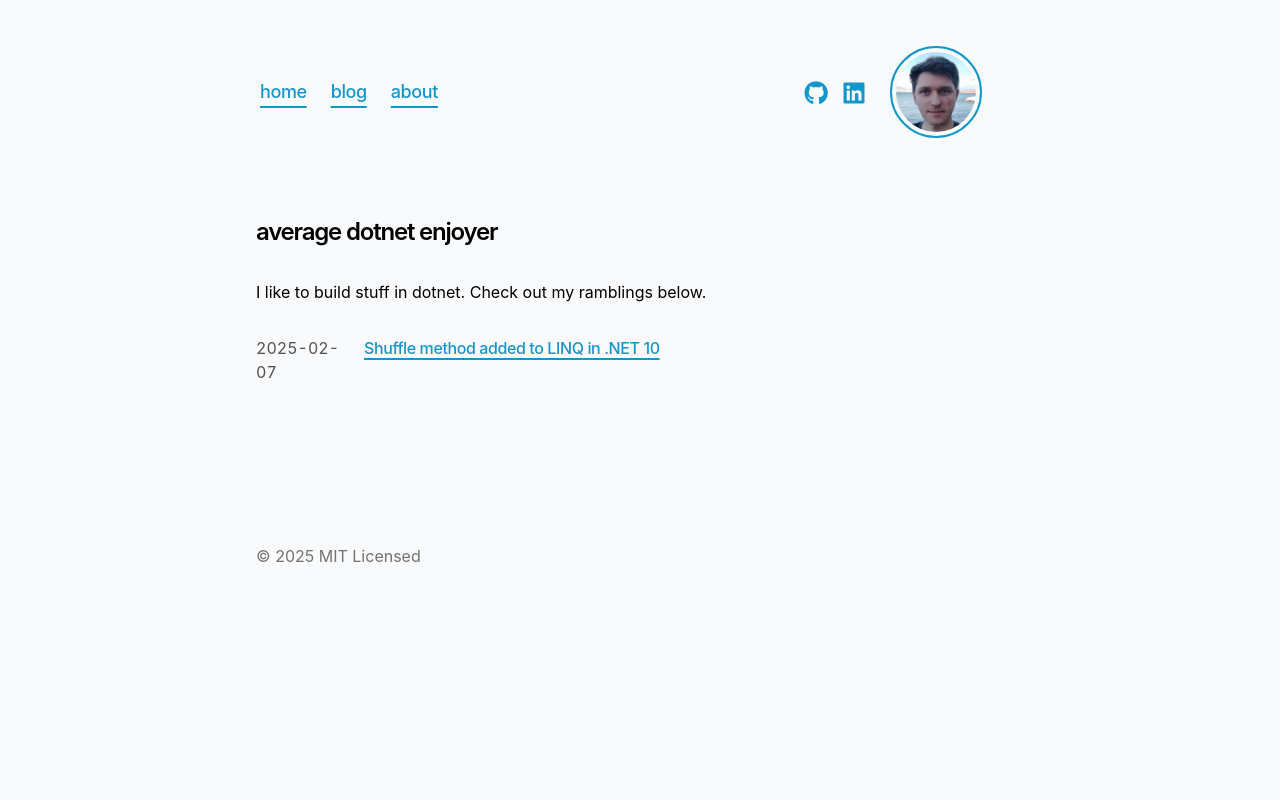
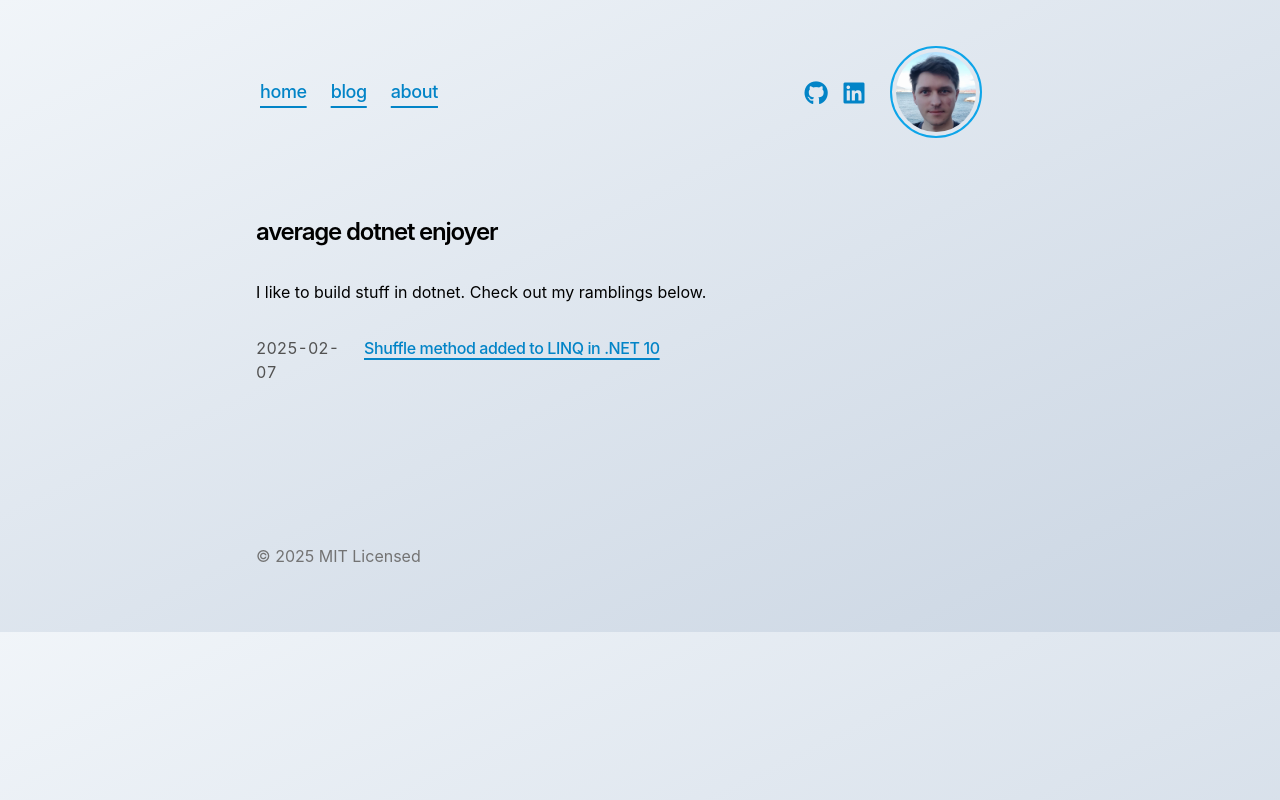
Before and after one commit to ksalk/ksalk.github.io, a Next.js app: page / in a window 1280 px wide. Built offline with nearby package versions, Linux system fonts and the light colour scheme.

Commit message:
Apply style changes

```diff
--- a/app/global.css
+++ b/app/global.css
@@ -17,11 +17,11 @@
   --sh-entity: #e25a1c;
 
   /* custom colors */
-  --accent-color: #1596ca;
+  --secondary-color: #0284c7;
+  --accent-color: #0ea5e9;
 
-  --dark-primary-color: #222831;
-  --dark-accent-color: #00ADB5;
-  --dark-secondary-color: #EEEEEE;
+  --dark-accent-color: #4FC3F7;
+  --dark-secondary-color: #e2feff;
 }
 
 @media (prefers-color-scheme: dark) {
@@ -35,6 +35,125 @@
     color-scheme: dark;
   }
 }
+
+/* Custom classes *********** */
+
+.dark\:bg-dark {
+  @media (prefers-color-scheme: dark) {
+    @apply bg-gradient-to-br from-slate-700 to-slate-800
+  }
+  @media (prefers-color-scheme: light) {
+    @apply bg-gradient-to-br from-slate-100 to-slate-300
+  }
+}
+
+/* navbar classes */
+aside a {
+  @media (prefers-color-scheme: dark) {
+    color: var(--dark-accent-color);
+  }
+  @media (prefers-color-scheme: light) {
+    color: var(--accent-color);
+  }
+}
+
+aside a:hover {
+  @media (prefers-color-scheme: dark) {
+    color: var(--dark-accent-color);
+  }
+  @media (prefers-color-scheme: light) {
+    color: var(--accent-color);
+  }
+}
+
+.main-link {
+  @apply underline underline-offset-8 decoration-[0.1em];
+
+  @media (prefers-color-scheme: dark) {
+    color: var(--dark-secondary-color);
+    text-decoration-color: var(--dark-accent-color);
+  }
+  @media (prefers-color-scheme: light) {
+    color: var(--secondary-color);
+    text-decoration-color: var(--secondary-color);
+  }
+}
+
+.main-link:hover {
+  @media (prefers-color-scheme: light) {
+    text-decoration-color: var(--accent-color);
+  }
+}
+
+.nav-image {
+  @apply mt-4 mb-4 rounded-full outline-2 outline-offset-4 hover:outline-4;
+  @media (prefers-color-scheme: dark) {
+    outline-color: var(--dark-accent-color);
+  }
+  @media (prefers-color-scheme: light) {
+    outline-color: var(--accent-color);
+  }
+}
+
+/* content classes */
+section a {
+  @apply underline underline-offset-4 decoration-[0.1em];
+  @apply font-medium;
+
+  @media (prefers-color-scheme: dark) {
+    color: var(--dark-secondary-color);
+    text-decoration-color: var(--dark-accent-color);
+  }
+  @media (prefers-color-scheme: light) {
+    color: var(--secondary-color);
+    text-decoration-color: var(--secondary-color);
+  }
+}
+
+section a:hover {
+  @media (prefers-color-scheme: dark) {
+    color: var(--dark-accent-color);
+  }
+  @media (prefers-color-scheme: light) {
+    color: var(--accent-color);
+  }
+}
+
+.prose a {
+  @apply underline underline-offset-4 decoration-[0.1em];
+
+  @media (prefers-color-scheme: dark) {
+    color: var(--dark-secondary-color);
+    text-decoration-color: var(--dark-accent-color);
+  }
+  @media (prefers-color-scheme: light) {
+    color: var(--secondary-color);
+    text-decoration-color: var(--secondary-color);
+  }
+}
+
+.prose a:hover {
+  @media (prefers-color-scheme: dark) {
+    color: var(--dark-accent-color);
+  }
+  @media (prefers-color-scheme: light) {
+    color: var(--accent-color);
+    text-decoration-color: var(--accent-color);
+  }
+}
+
+code:not(pre code) {
+  @apply bg-neutral-50 dark:bg-neutral-900 rounded-lg px-1 py-0.5;
+
+  @media (prefers-color-scheme: dark) {
+    background-color: #2b2d2e;
+  }
+  @media (prefers-color-scheme: light) {
+    background-color: #ffffff;
+  }
+}
+
+/* Custom classes end *********** */
 
 html {
   min-width: 360px;
@@ -155,108 +274,3 @@ table {
 .title {
   text-wrap: balance;
 }
-
-/* Custom classes */
-
-.dark\:bg-dark {
-  @media (prefers-color-scheme: dark) {
-    background-color: var(--dark-primary-color);
-  }
-}
-
-/* navbar classes */
-aside a {
-  @media (prefers-color-scheme: dark) {
-    color: var(--dark-accent-color);
-  }
-  @media (prefers-color-scheme: light) {
-    color: var(--accent-color);
-  }
-}
-
-aside a:hover {
-  @media (prefers-color-scheme: dark) {
-    color: var(--dark-accent-color);
-  }
-  @media (prefers-color-scheme: light) {
-    color: var(--accent-color);
-  }
-}
-
-.main-link {
-  @apply underline underline-offset-8 decoration-[0.1em];
-
-  @media (prefers-color-scheme: dark) {
-    color: var(--dark-secondary-color);
-    text-decoration-color: var(--dark-accent-color);
-  }
-  @media (prefers-color-scheme: light) {
-    color: var(--accent-color);
-  }
-}
-
-.nav-image {
-  @apply mt-4 mb-4 rounded-full outline-2 outline-offset-4 hover:outline-4;
-  @media (prefers-color-scheme: dark) {
-    outline-color: var(--dark-accent-color);
-  }
-  @media (prefers-color-scheme: light) {
-    outline-color: var(--accent-color);
-  }
-}
-
-/* content classes */
-section a {
-  @apply underline underline-offset-4 decoration-[0.1em];
-  @apply font-medium;
-
-  @media (prefers-color-scheme: dark) {
-    color: var(--dark-secondary-color);
-    text-decoration-color: var(--dark-accent-color);
-  }
-  @media (prefers-color-scheme: light) {
-    color: var(--accent-color);
-  }
-}
-
-section a:hover {
-  @media (prefers-color-scheme: dark) {
-    color: var(--dark-accent-color);
-  }
-  @media (prefers-color-scheme: light) {
-    color: var(--accent-color);
-  }
-}
-
-.prose a {
-  @apply underline underline-offset-4 decoration-[0.1em];
-
-  @media (prefers-color-scheme: dark) {
-    color: var(--dark-secondary-color);
-    text-decoration-color: var(--dark-accent-color);
-  }
-  @media (prefers-color-scheme: light) {
-    color: var(--accent-color);
-    text-decoration-color: var(--accent-color);
-  }
-}
-
-.prose a:hover {
-  @media (prefers-color-scheme: dark) {
-    color: var(--dark-accent-color);
-  }
-  @media (prefers-color-scheme: light) {
-    color: var(--accent-color);
-  }
-}
-
-code:not(pre code) {
-  @apply bg-neutral-50 dark:bg-neutral-900 rounded-lg px-1 py-0.5;
-
-  @media (prefers-color-scheme: dark) {
-    background-color: #2b2d2e;
-  }
-  @media (prefers-color-scheme: light) {
-    background-color: #e3ebef;
-  }
-}
--- a/app/layout.tsx
+++ b/app/layout.tsx
@@ -49,7 +49,7 @@ export default function RootLayout({
     <html
       lang="en"
       className={cx(
-        'text-black bg-slate-50 dark:text-white dark:bg-dark',
+        'text-black dark:text-white dark:bg-dark',
         GeistSans.variable,
         GeistMono.variable
       )}
```
